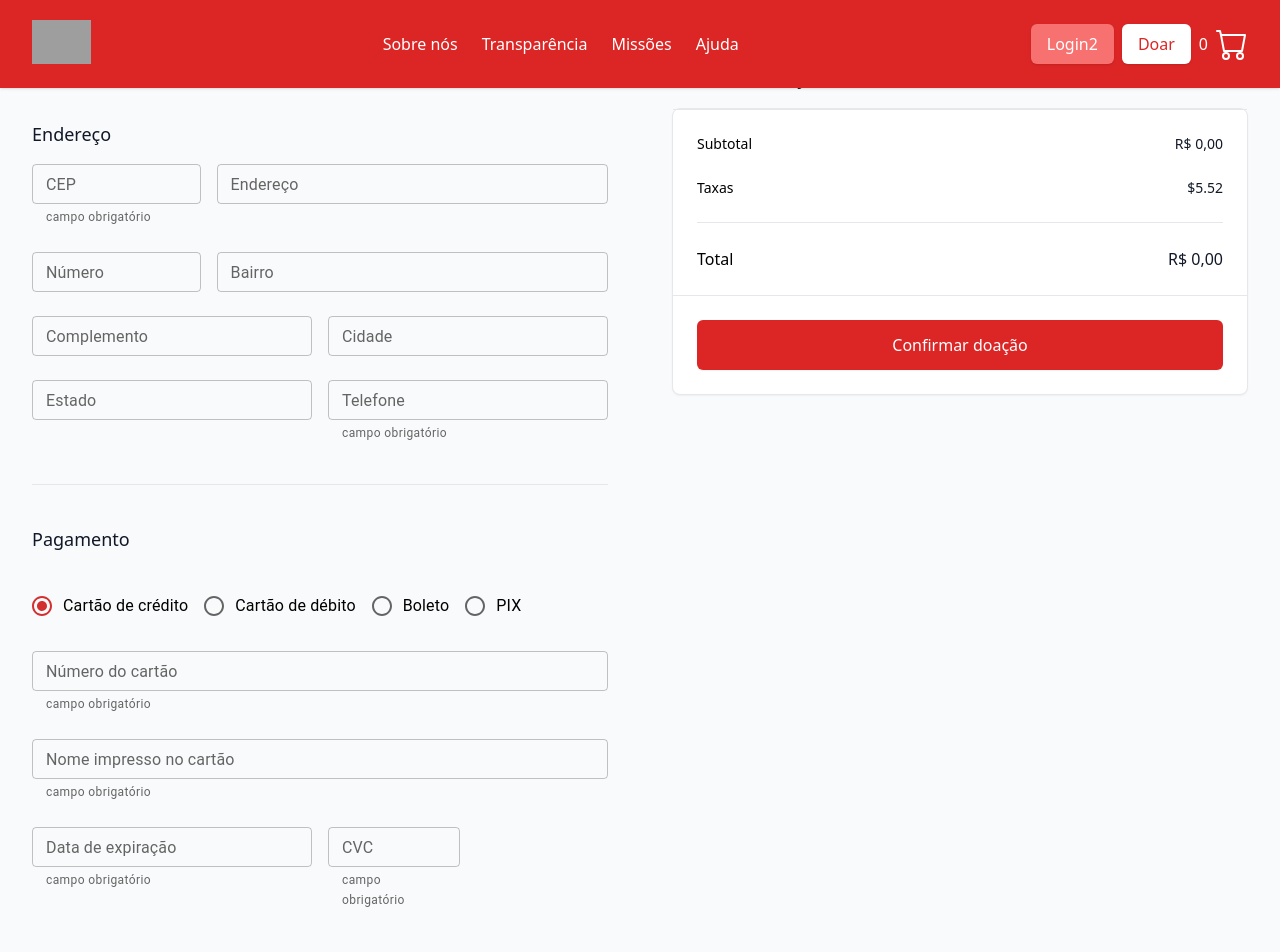
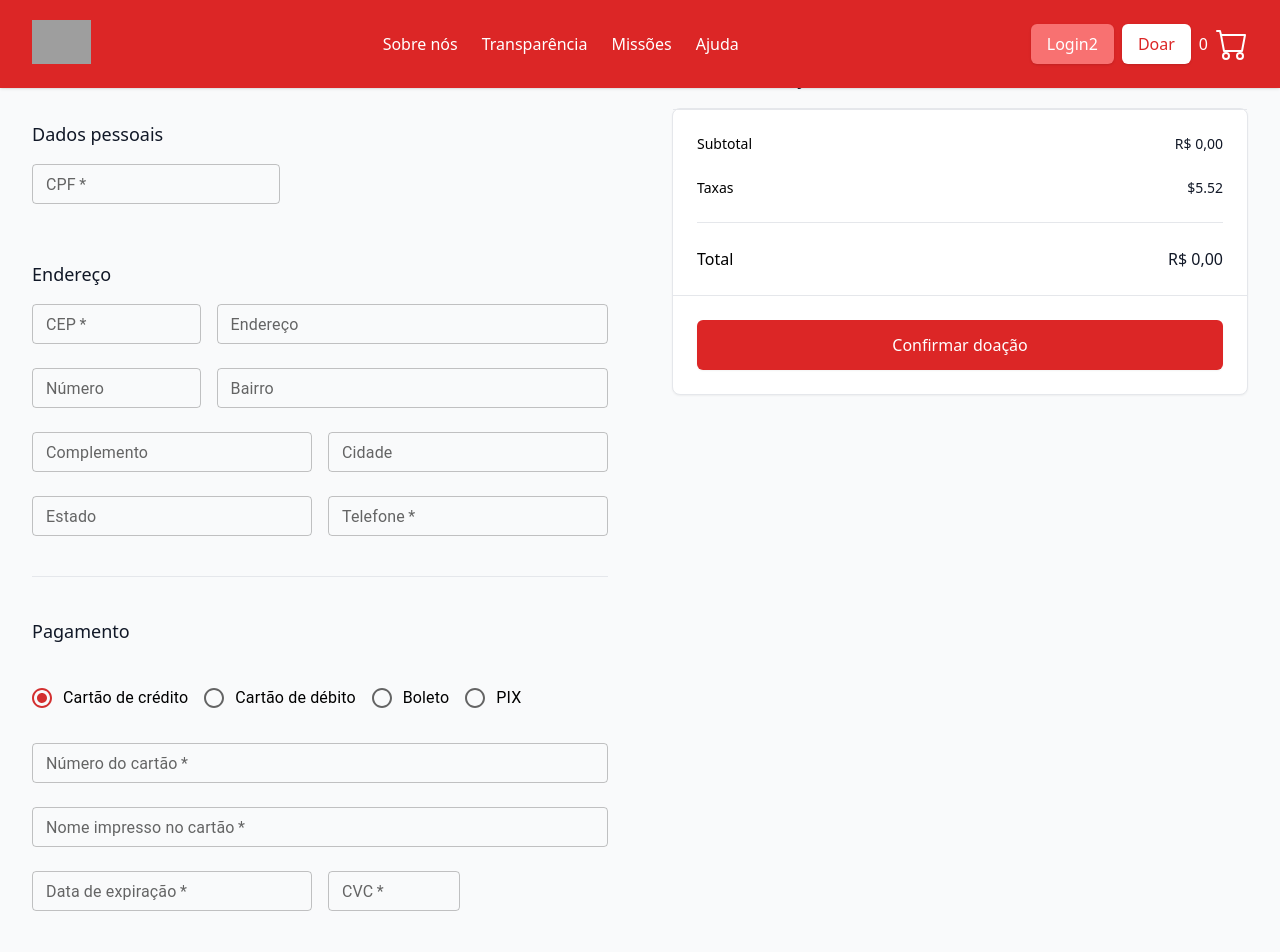
Before and after one commit to somostodosherois/site, a Next.js app: page /pagamento in a window 1280 px wide. Shown: the top 952 px of the page. Built offline with nearby package versions, Linux system fonts and the light colour scheme; grey boxes are pictures that could not be loaded.

Commit message:
fix: add mask in inputs

```diff
--- a/components/Forms/Address.jsx
+++ b/components/Forms/Address.jsx
@@ -1,5 +1,6 @@
+import { useState } from 'react'
 import TextField from '@mui/material/TextField'
-import { useState } from 'react'
+import InputMask from "react-input-mask";
 
 const FormAddress = () => {
     const [logradouro, setLogradouro] = useState('')
@@ -36,6 +37,11 @@ const FormAddress = () => {
             <div className="mt-4 grid grid-cols-1 gap-y-6 sm:grid-cols-2 sm:gap-x-4">
 
                 <div className="sm:col-span-2 flex gap-x-4">
+                    <InputMask
+                        mask="99999-999"
+                        onChange={handleCep}
+                    >
+                        {() =>
                             <TextField
                                 type='text'
                                 size='small'
@@ -43,9 +49,10 @@ const FormAddress = () => {
                                 placeholder='Digite o CEP'
                                 color='error'
                                 className='mb-2'
-                        helperText='campo obrigatório'
-                        onChange={handleCep}
+                                required
                             />
+                        }
+                    </InputMask>
 
                     <TextField
                         type='text'
@@ -118,6 +125,10 @@ const FormAddress = () => {
                         value={uf}
                     />
 
+                    <InputMask
+                        mask="(99) 99999-9999"
+                    >
+                        {() =>
                             <TextField
                                 type='text'
                                 size='small'
@@ -125,9 +136,11 @@ const FormAddress = () => {
                                 placeholder='Digite o telefone'
                                 color='error'
                                 className='mb-2'
-                        helperText='campo obrigatório'
+                                required
                                 fullWidth={true}
                             />
+                        }
+                    </InputMask>
                 </div>
 
             </div>
--- a/components/Forms/Cards.jsx
+++ b/components/Forms/Cards.jsx
@@ -1,10 +1,15 @@
 import TextField from '@mui/material/TextField'
+import InputMask from "react-input-mask";
 
 const FormCards = () => (
     <div className="card-block mt-6 grid grid-cols-4 gap-y-6 gap-x-4">
         <div className="col-span-4">
+            <InputMask
+                mask="9999 9999 9999 9999"
+            >
+                {() =>
                     <TextField
-                type='number'
+                        type='text'
                         size='small'
                         label='Número do cartão'
                         name="card-number"
@@ -12,8 +17,10 @@ const FormCards = () => (
                         placeholder='Digite o número do cartão'
                         color='error'
                         fullWidth={true}
-                helperText='campo obrigatório'
+                        required
                     />
+                }
+            </InputMask>
         </div>
 
         <div className="col-span-4">
@@ -26,11 +33,15 @@ const FormCards = () => (
                 placeholder='Digite o nome impresso no cartão'
                 color='error'
                 fullWidth={true}
-                helperText='campo obrigatório'
+                required
             />
         </div>
 
         <div className="col-span-2">
+            <InputMask
+                mask="99/9999"
+            >
+                {() =>
                     <TextField
                         type='text'
                         size='small'
@@ -40,13 +51,19 @@ const FormCards = () => (
                         placeholder='Digite a data de expiração'
                         color='error'
                         fullWidth={true}
-                helperText='campo obrigatório'
+                        required
                     />
+                }
+            </InputMask>
         </div>
 
         <div>
+            <InputMask
+                mask="999"
+            >
+                {() =>
                     <TextField
-                type='number'
+                        type='text'
                         size='small'
                         label='CVC'
                         name="cvc"
@@ -54,8 +71,10 @@ const FormCards = () => (
                         placeholder='Digite a CVC'
                         color='error'
                         fullWidth={true}
-                helperText='campo obrigatório'
+                        required
                     />
+                }
+            </InputMask>
         </div>
     </div>
 )
--- a/package.json
+++ b/package.json
@@ -27,6 +27,7 @@
     "react-device-detect": "^2.2.2",
     "react-dom": "18.1.0",
     "react-icons": "^4.3.1",
+    "react-input-mask": "^2.0.4",
     "react-player": "^2.10.1",
     "react-vertical-timeline-component": "^3.5.2",
     "styled-components": "^5.3.5"
--- a/pages/pagamento/index.js
+++ b/pages/pagamento/index.js
@@ -1,5 +1,7 @@
 import { useState, useContext } from 'react'
 import { BsTrash } from "react-icons/bs";
+import TextField from '@mui/material/TextField'
+import InputMask from "react-input-mask";
 
 import Footer from '../../components/Footer'
 import Menu from '../../components/Menu'
@@ -17,6 +19,7 @@ export default function Pagamento() {
 
   const { items: cartItems } = useContext(CartStateContext);
   const dispatch = useContext(CartDispatchContext);
+  const [cpf, setCpf] = useState('')
 
   const cartQuantity = cartItems
     .map((item) => item.quantity)
@@ -30,6 +33,10 @@ export default function Pagamento() {
     return removeFromCart(dispatch, productId);
   };
 
+  const handleCpf = (e) => (
+    setCpf(e.target.value)
+  )
+
   return (
     <div className="bg-gray-50">
       <Menu />
@@ -40,6 +47,31 @@ export default function Pagamento() {
 
           <form className="lg:grid lg:grid-cols-2 lg:gap-x-12 xl:gap-x-16">
             <div>
+              <div className="mt-10 pt-4">
+                <h2 className="text-lg font-medium text-gray-900">Dados pessoais</h2>
+
+                <div className="mt-4 grid grid-cols-1 gap-y-6 sm:grid-cols-2 sm:gap-x-4">
+
+                  <div className="sm:col-span-2 flex gap-x-4">
+                    <InputMask
+                      mask="999.999.999-99"
+                      onChange={handleCpf}
+                    >
+                      {() =>
+                        <TextField
+                          type='text'
+                          size='small'
+                          label='CPF'
+                          placeholder='Digite o CPF'
+                          color='error'
+                          className='mb-2'
+                          required
+                        />
+                      }
+                    </InputMask>
+                  </div>
+                </div>
+              </div>
               <FormAddress />
               <FormPayment />
             </div>
```
Also changed, not shown: 2 other files (tests, documents, lock files or other folders). Lines whose indentation alone changed are shown as unchanged.
